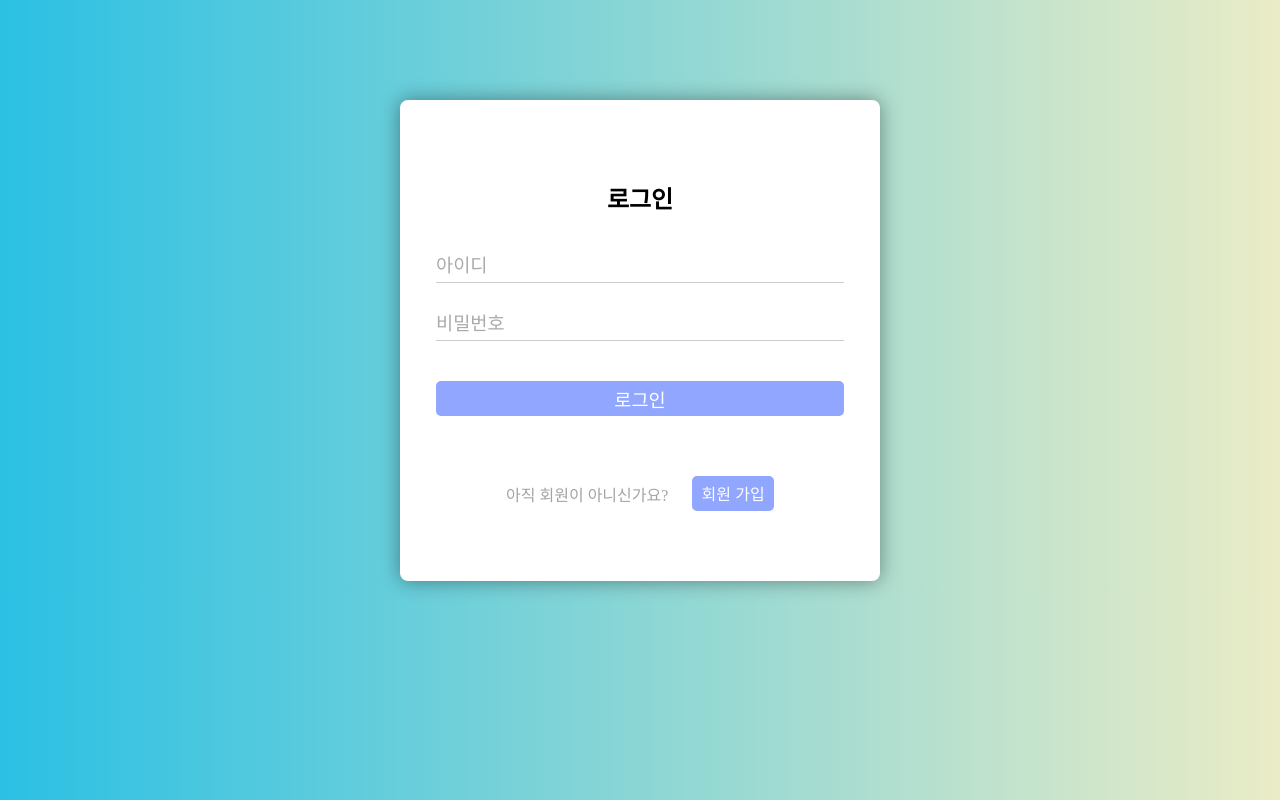
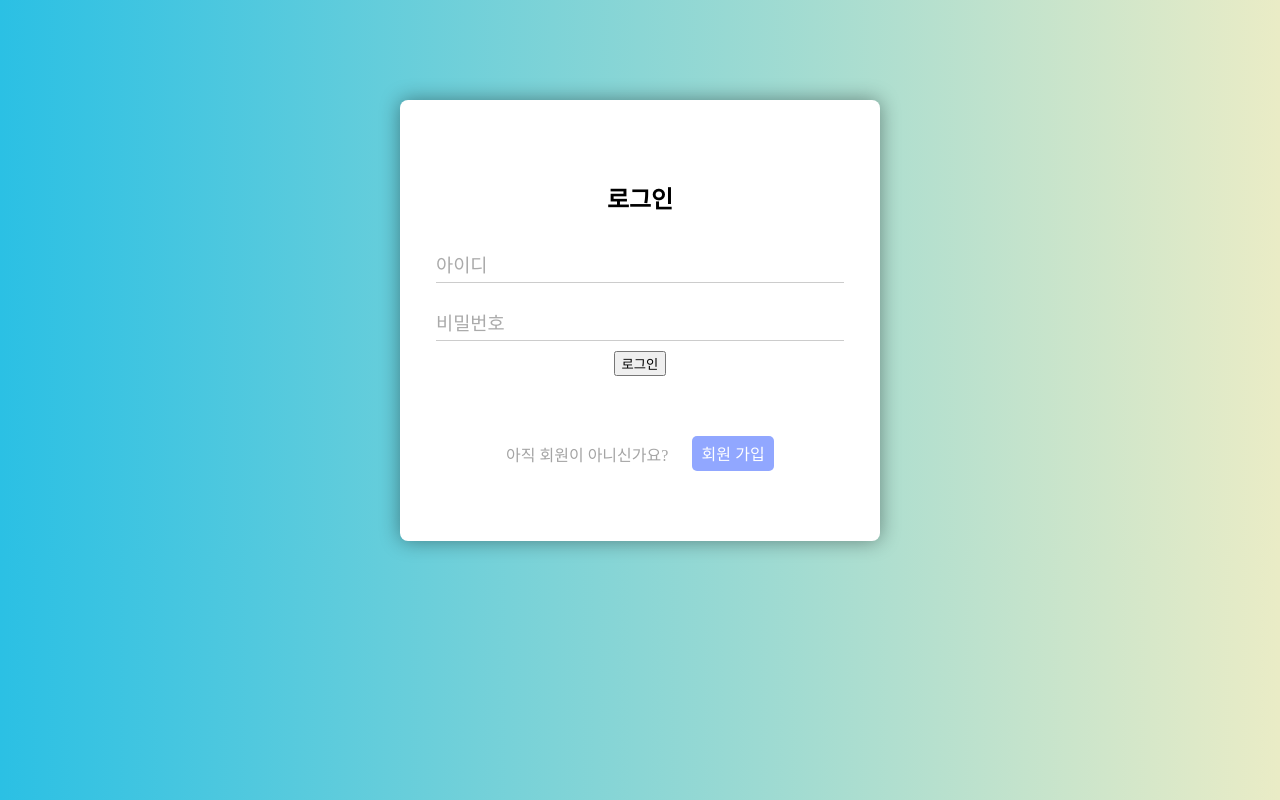
Before and after one commit to 4kCapstoneProject/frontend, a React (Create React App) app: page /login in a window 1280 px wide. Built offline with nearby package versions, Linux system fonts and the light colour scheme.

Commit message:
login_test3
login_test3

```diff
--- a/src/routes/Login.js
+++ b/src/routes/Login.js
@@ -18,8 +18,8 @@ function Login({ userAdd }) {
     setPassword(event.currentTarget.value);
   };
 
-  const onSubmit = (event) => {
-    event.preventDefault();
+  const onClick = (event) => {
+    // event.preventDefault();
     if (id === "" || password === "") {
       window.alert("아이디와 비밀번호를 입력해주세요.");
       return;
@@ -85,9 +85,8 @@ function Login({ userAdd }) {
 
         <div>
           {/* 버튼? or input? */}
-          <button type="submit" onSubmit={onSubmit}>
-            로그인
-          </button>
+          {/* <button type="submit" onSubmit={onSubmit}> */}
+          <button onClick={onClick}>로그인</button>
         </div>
         <div id="not_register">
           아직 회원이 아니신가요?{" "}
```
